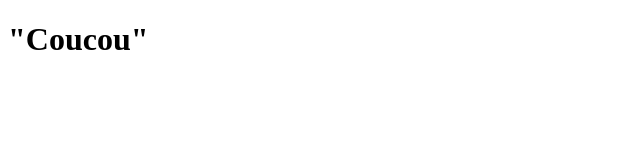
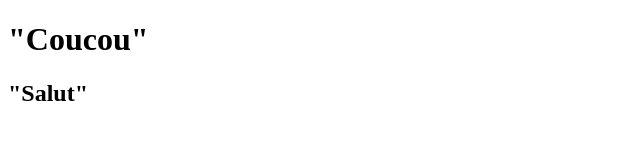
Before and after one commit to Seven793/Mon-premier-Repository, a plain HTML site: page index.html in a window 1280 px wide. Shown: the whole page, without its empty margins (0-640 px from the left). Drawn offline with Linux system fonts and the light colour scheme.

Commit message:
Update index.html

```diff
--- a/index.html
+++ b/index.html
@@ -7,5 +7,6 @@
 </head>
 <body>
     <h1>"Coucou"</h1>
+    <h2>"Salut"</h2>
 </body>
 </html>
```
